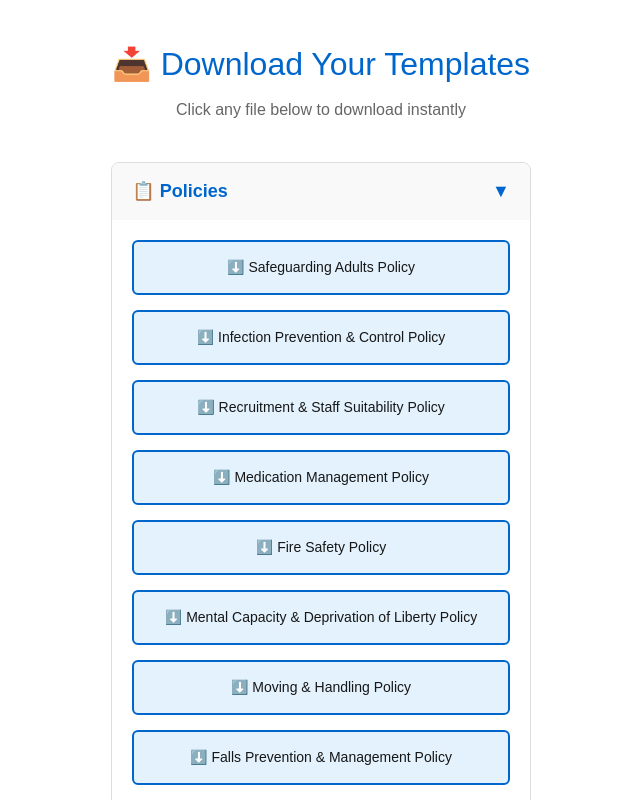
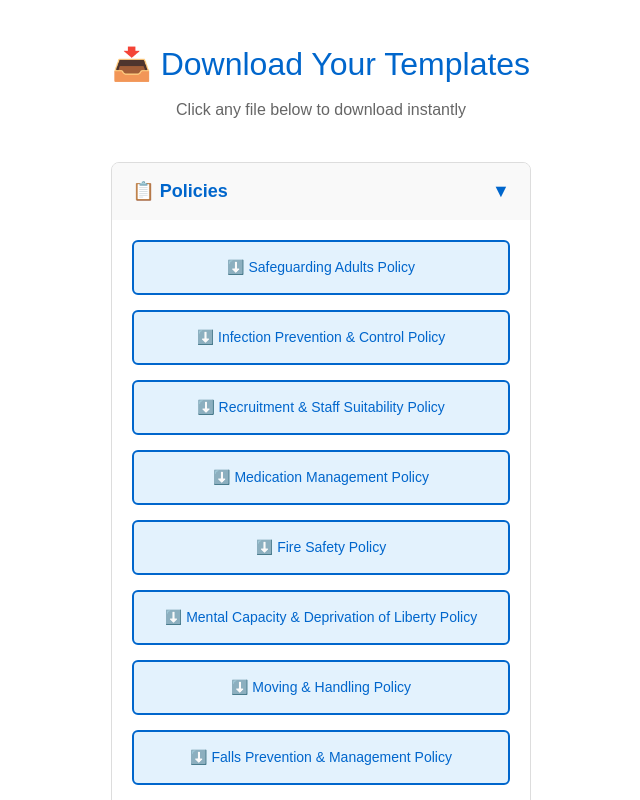
Before and after one commit to AScottCWC/barkerscott-web, a Next.js app: page /downloads in a window 1280 px wide. Shown: the top 800 px of the page, without its empty margins (319-959 px from the left). Built offline with nearby package versions, Linux system fonts and the light colour scheme.

Commit message:
fix TypeScript download attribute error

```diff
--- a/app/downloads/page.tsx
+++ b/app/downloads/page.tsx
@@ -53,6 +53,15 @@ const downloadSections = {
 export default function DownloadsPage() {
   const [expandedSection, setExpandedSection] = useState<string | null>('policies');
 
+  const handleDownload = (filePath: string) => {
+    const link = document.createElement('a');
+    link.href = filePath;
+    link.setAttribute('download', '');
+    document.body.appendChild(link);
+    link.click();
+    document.body.removeChild(link);
+  };
+
   return (
     <div style={{ maxWidth: '1000px', margin: '0 auto', padding: '40px 20px', fontFamily: 'Arial, sans-serif' }}>
       <div style={{ textAlign: 'center', marginBottom: '40px' }}>
@@ -88,8 +97,8 @@ export default function DownloadsPage() {
               <div style={{ padding: '20px', background: '#fff' }}>
                 <div style={{ display: 'grid', gridTemplateColumns: 'repeat(auto-fill, minmax(300px, 1fr))', gap: '15px' }}>
                   {section.files.map((file, idx) => (
-                    <div key={idx} style={{ padding: '15px', background: '#e3f2fd', border: '2px solid #0066cc', borderRadius: '6px', cursor: 'pointer', transition: 'all 0.2s' }} onMouseEnter={(e) => { e.currentTarget.style.background = '#0066cc'; e.currentTarget.style.color = 'white'; e.currentTarget.style.transform = 'translateY(-2px)'; }} onMouseLeave={(e) => { e.currentTarget.style.background = '#e3f2fd'; e.currentTarget.style.color = '#0066cc'; e.currentTarget.style.transform = 'translateY(0)'; }} onClick={() => { const link = document.createElement('a'); link.href = file.path; link.download = true; link.click(); }}>
-                      <div style={{ textAlign: 'center', fontWeight: '500', fontSize: '14px', color: 'inherit' }}>⬇️ {file.name}</div>
+                    <div key={idx} style={{ padding: '15px', background: '#e3f2fd', border: '2px solid #0066cc', borderRadius: '6px', cursor: 'pointer', transition: 'all 0.2s', textAlign: 'center', fontWeight: '500', fontSize: '14px', color: '#0066cc' }} onMouseEnter={(e) => { e.currentTarget.style.background = '#0066cc'; e.currentTarget.style.color = 'white'; e.currentTarget.style.transform = 'translateY(-2px)'; }} onMouseLeave={(e) => { e.currentTarget.style.background = '#e3f2fd'; e.currentTarget.style.color = '#0066cc'; e.currentTarget.style.transform = 'translateY(0)'; }} onClick={() => handleDownload(file.path)}>
+                      ⬇️ {file.name}
                     </div>
                   ))}
                 </div>
```
